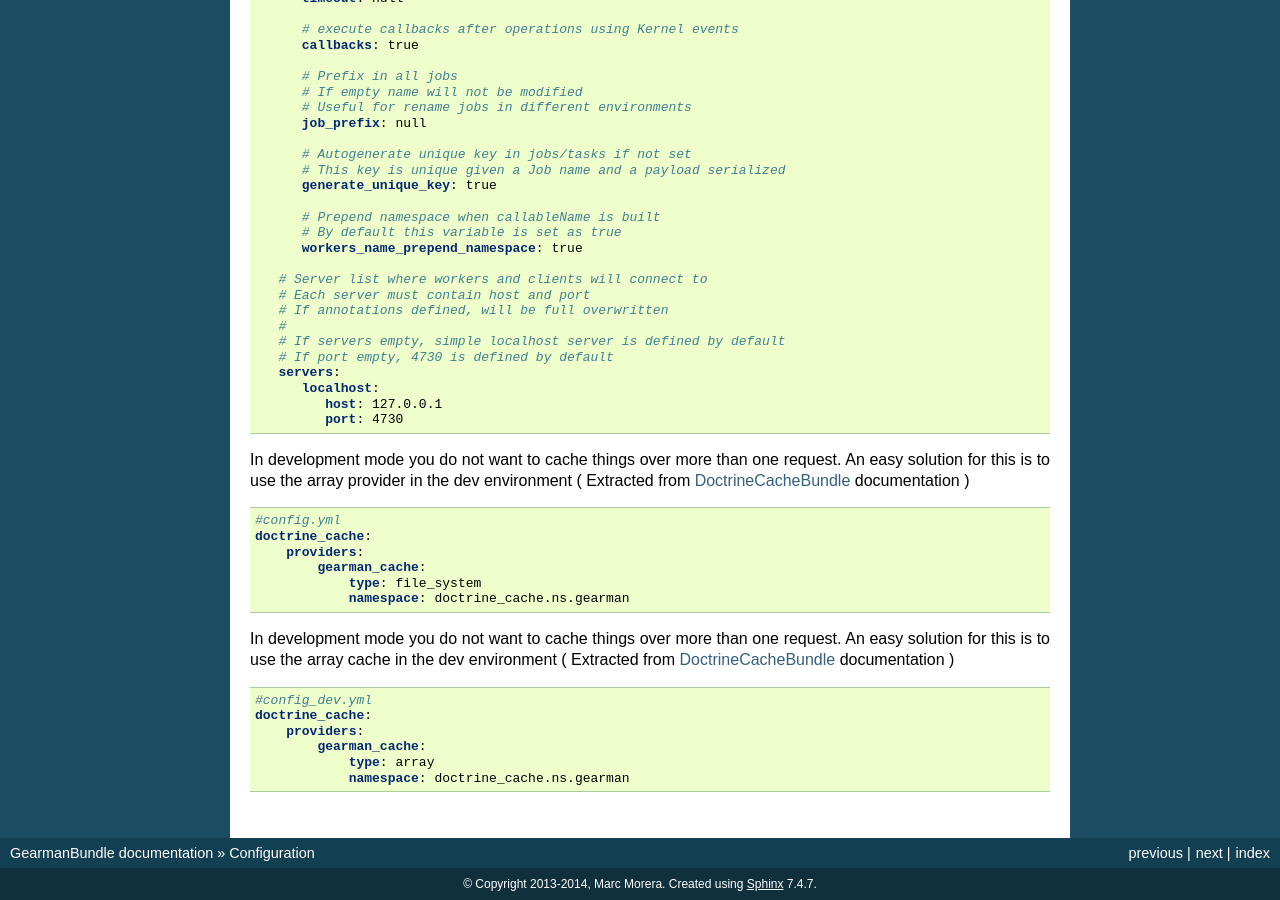
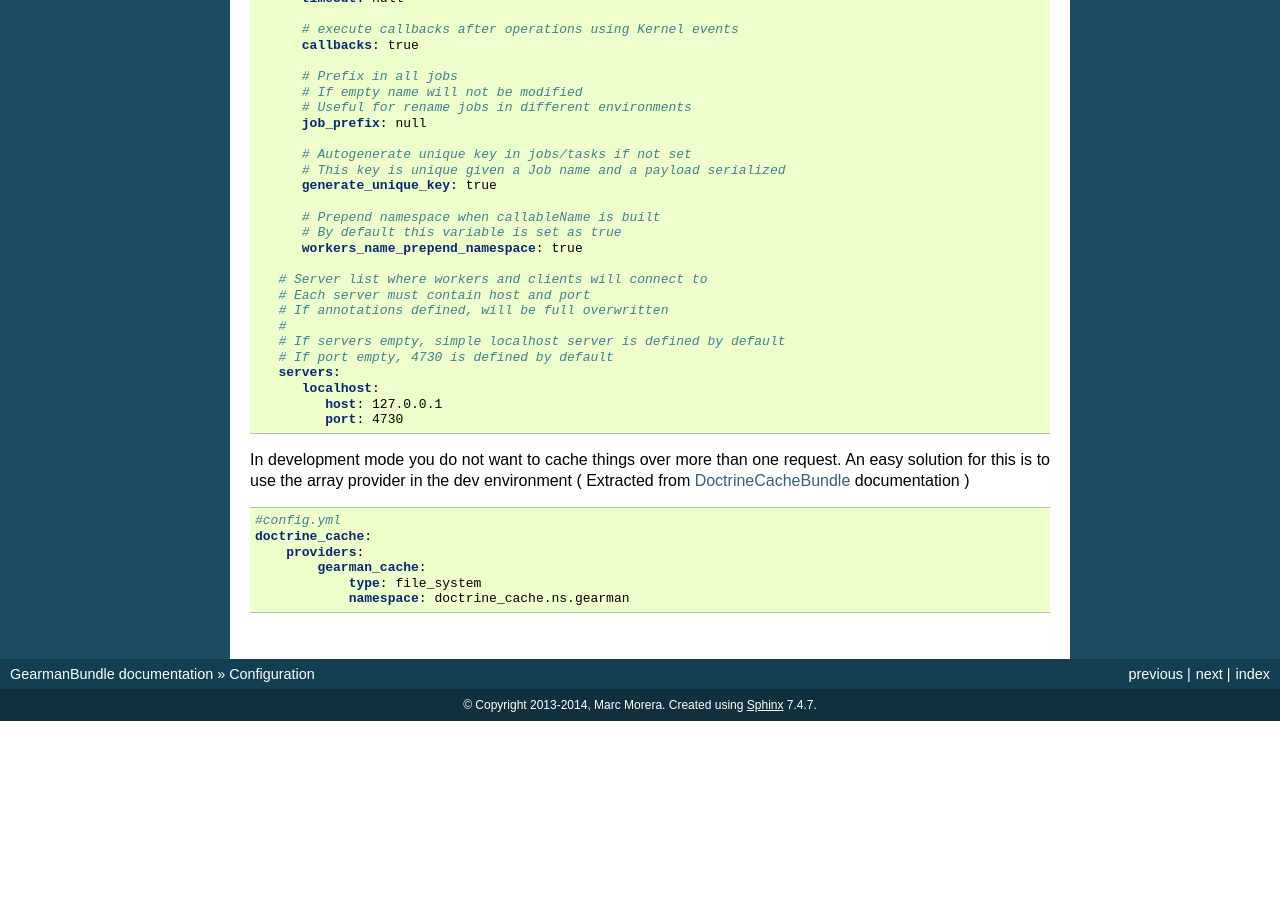
Before and after one commit to mmoreram/GearmanBundle, a Sphinx documentation site: the page built from Resources/docs/configuration.rst, in a window 1280 px wide and 900 px high, scrolled down 1134 px. Built offline with Sphinx 7.4.7, drawn with Linux system fonts in a browser that asks for light colours; pages that are not in the unit, such as notebooks, are missing from menus; after the commit the page ends 1855 px from its top, so only the background shows below that.

Commit message:
Duplicate text block

```diff
--- a/Resources/docs/configuration.rst
+++ b/Resources/docs/configuration.rst
@@ -110,17 +110,4 @@
                 type: file_system
                 namespace: doctrine_cache.ns.gearman
 
-In development mode you do not want to cache things over more than one
-request. An easy solution for this is to use the array cache in the dev
-environment ( Extracted from `DoctrineCacheBundle`_ documentation )
-
-.. code-block:: yml
-
-    #config_dev.yml
-    doctrine_cache:
-        providers:
-            gearman_cache:
-                type: array
-                namespace: doctrine_cache.ns.gearman
-
 .. _DoctrineCacheBundle: https://github.com/doctrine/DoctrineCacheBundle#cache-providers
```
